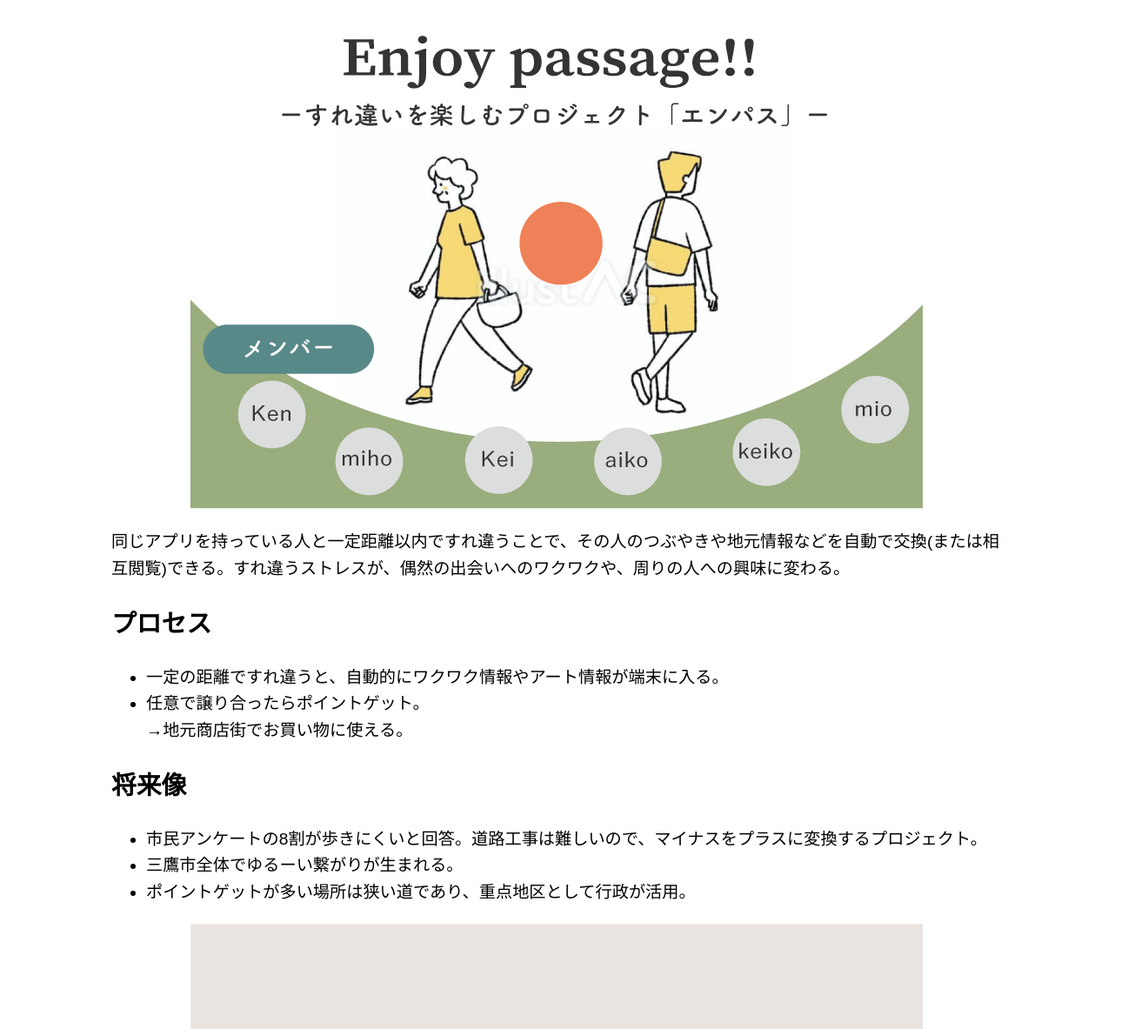
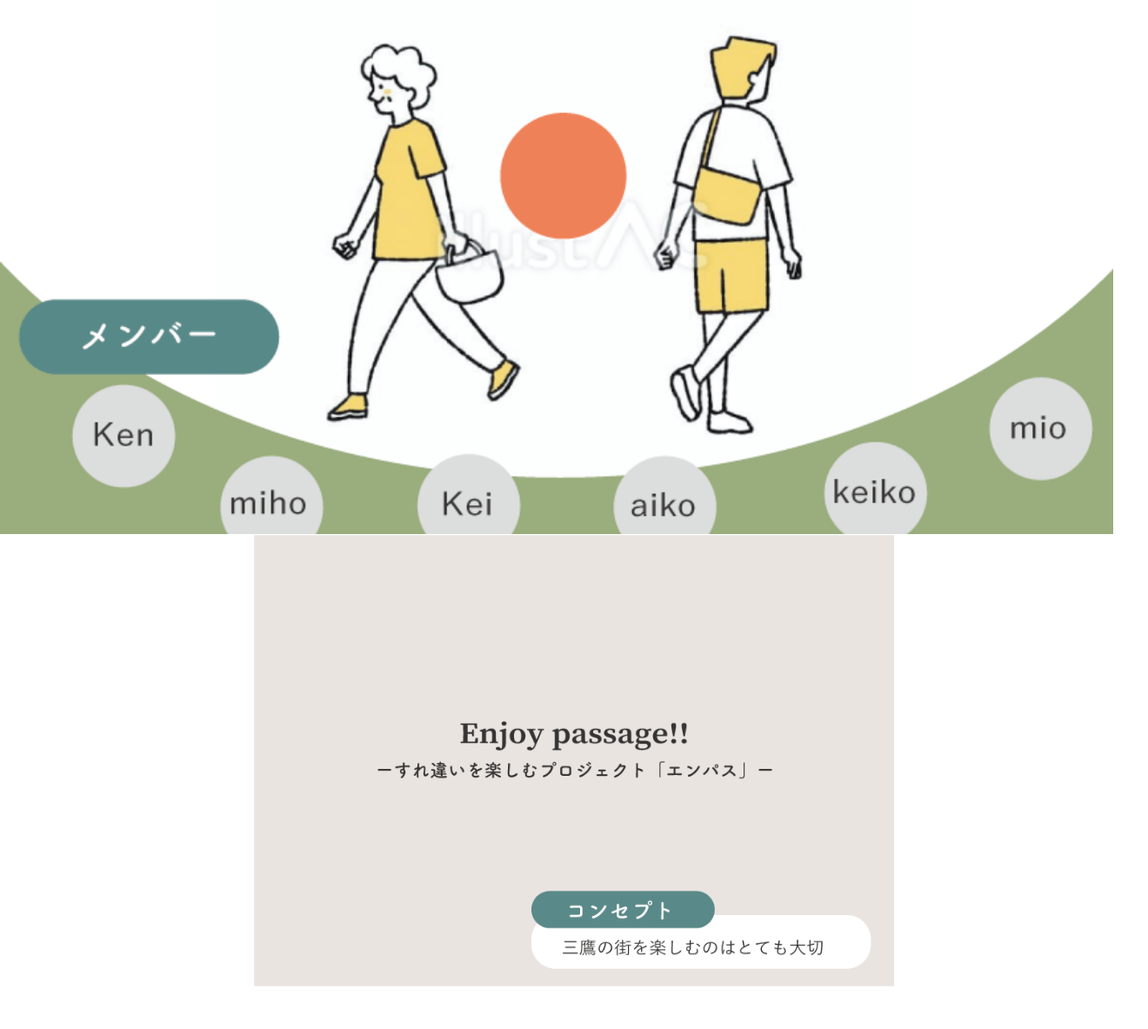
Before and after one commit to kensuke1234/my-first-static-web-app, a website: page src/index.html in a window 1280 px wide. Shown: the part 186-1369 px from the top of the page at 87% size, 1320 px wide, since content can reach past the window. Drawn offline with Linux system fonts and the light colour scheme.

Commit message:
Update index.html

```diff
--- a/src/index.html
+++ b/src/index.html
@@ -15,44 +15,55 @@
     }
     main {
       margin: auto;
-      width: 80%;
-      padding: 20px;
+      width: 100%;
+      padding: 0;
       text-align: center;
     }
-    img {
-      max-width: 100%;
-      height: auto;
+    .main-visual {
+      width: 100%;
+      height: 100vh;
+      background: url('表紙-試作-240704.gif') no-repeat center center;
+      background-size: cover;
+    }
+    .sub-visual {
+      width: 100%;
+      padding: 20px;
+      background: url('トンマナ-240704.gif') no-repeat center center;
+      background-size: contain;
+      height: 60vh;
     }
     .content {
       text-align: left;
       font-size: 1.2em;
       line-height: 1.6;
+      padding: 20px;
     }
     h1 {
       font-size: 2.5em;
+      padding-top: 20px;
     }
   </style>
 </head>
 
 <body>
   <main>
-    <h1>「すれ違い」で偶然の交流を楽しむ</h1>
-    <img src="表紙-試作-240704.gif" alt="Main Visual">
+    <div class="main-visual"></div>
+    <div class="sub-visual"></div>
     <div class="content">
-      <p>同じアプリを持っている人と一定距離以内ですれ違うことで、その人のつぶやきや地元情報などを自動で交換(または相互閲覧)できる。すれ違うストレスが、偶然の出会いへのワクワクや、周りの人への興味に変わる。</p>
+      <h1>プロジェクト概要</h1>
+      <p>私たちのアプリでは、同じアプリを持っている人と一定の距離ですれ違うことで、その人のつぶやきや地元情報を自動で交換することができます。このすれ違いによって、日常のストレスが偶然の出会いへの期待や、周囲の人々への興味に変わります。</p>
       <h2>プロセス</h2>
       <ul>
-        <li>一定の距離ですれ違うと、自動的にワクワク情報やアート情報が端末に入る。</li>
-        <li>任意で譲り合ったらポイントゲット。<br>→地元商店街でお買い物に使える。</li>
+        <li>一定の距離ですれ違うと、自動的に情報が端末に届きます。</li>
+        <li>情報を交換することでポイントをゲット。地元商店街で利用可能です。</li>
       </ul>
       <h2>将来像</h2>
       <ul>
-        <li>市民アンケートの8割が歩きにくいと回答。道路工事は難しいので、マイナスをプラスに変換するプロジェクト。</li>
-        <li>三鷹市全体でゆるーい繋がりが生まれる。</li>
-        <li>ポイントゲットが多い場所は狭い道であり、重点地区として行政が活用。</li>
+        <li>市民のアンケートでは、8割が歩きにくさを感じているとの結果が出ました。このプロジェクトは、道路工事が難しい中で、マイナスをプラスに変える取り組みです。</li>
+        <li>三鷹市全体でゆるやかなつながりが生まれ、コミュニティの一体感が高まります。</li>
+        <li>ポイントが多く貯まるエリアは行政の重点地区として活用される予定です。</li>
       </ul>
     </div>
-    <img src="トンマナ-240704.gif" alt="Sub Visual">
   </main>
 </body>
 
```
